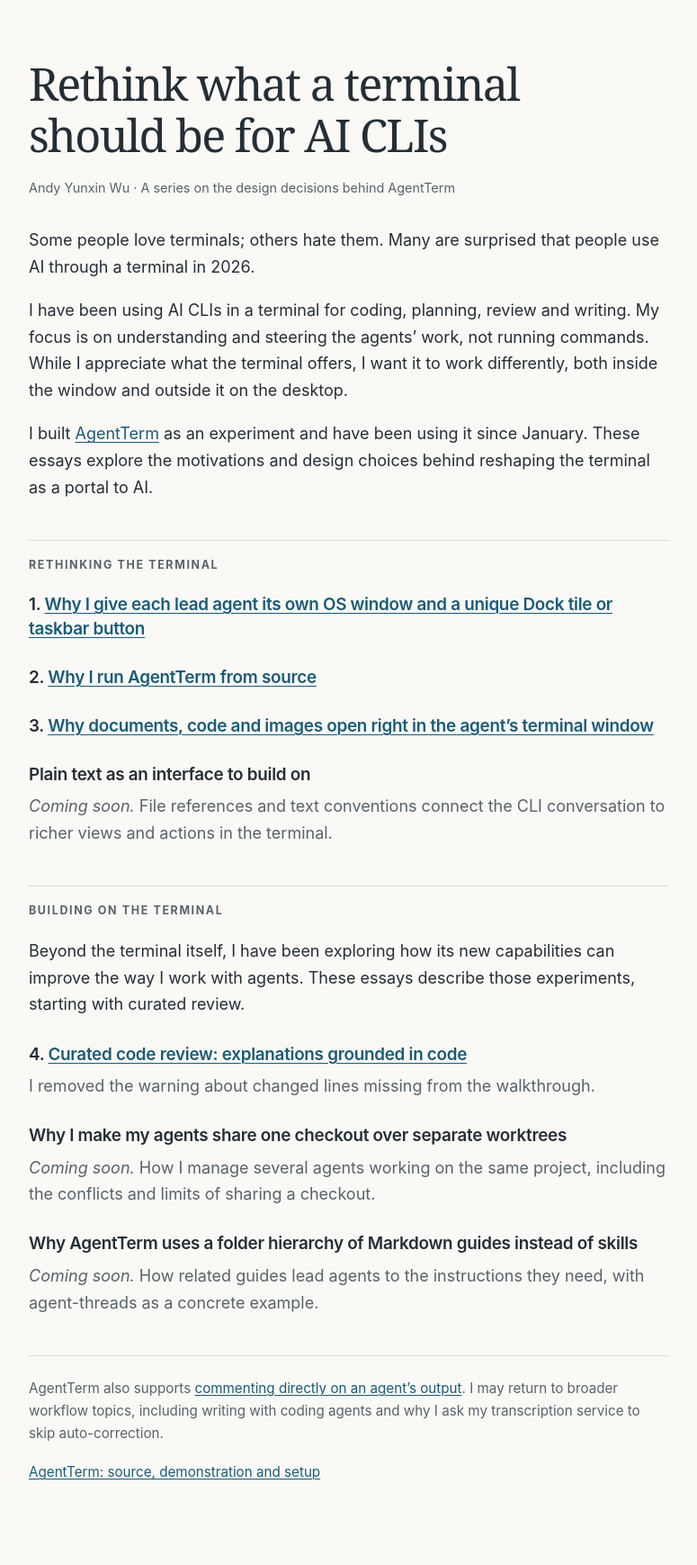
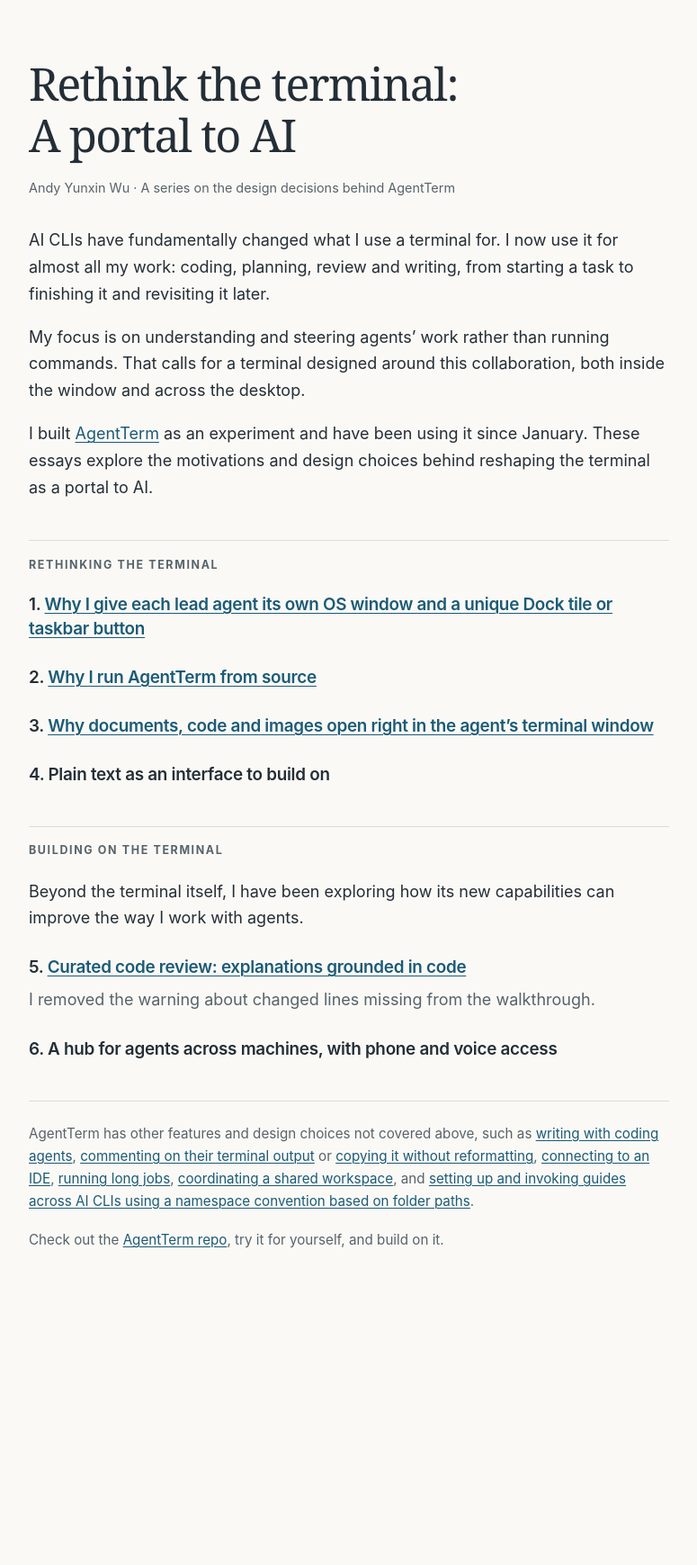
Before and after one commit to yunxin/rethink-terminal, a Jekyll site: the page built from index.md, in a window 1280 px wide. Shown: the whole page at 90% size, without its empty margins (252-1027 px from the left). Built offline with Jekyll 4.4.1, drawn with Linux system fonts in a browser that asks for light colours; our own code applies the rules of GitHub Pages for plain Markdown files; after the commit the page ends 1481 px from its top, so only the background shows below that.

Commit message:
Present the terminal as a portal to AI
Co-authored-by: Codex <noreply@openai.com>

```diff
--- a/_config.yml
+++ b/_config.yml
@@ -1,4 +1,4 @@
-title: Rethink what a terminal should be for AI CLIs
+title: "Rethink the terminal: A portal to AI"
 description: Essays by Andy Yunxin Wu on the motivations and design choices behind AgentTerm.
 url: https://yunxin.github.io
 baseurl: /rethink-terminal
--- a/index.md
+++ b/index.md
@@ -2,13 +2,13 @@
 layout: default
 ---
 
-# Rethink what a terminal should be for AI CLIs
+# Rethink the terminal: A portal to AI
 
 *Andy Yunxin Wu · A series on the design decisions behind AgentTerm*
 
-Some people love terminals; others hate them. Many are surprised that people use AI through a terminal in 2026.
+AI CLIs have fundamentally changed what I use a terminal for. I now use it for almost all my work: coding, planning, review and writing, from starting a task to finishing it and revisiting it later.
 
-I have been using AI CLIs in a terminal for coding, planning, review and writing. My focus is on understanding and steering the agents' work, not running commands. While I appreciate what the terminal offers, I want it to work differently, both inside the window and outside it on the desktop.
+My focus is on understanding and steering agents’ work rather than running commands. That calls for a terminal designed around this collaboration, both inside the window and across the desktop.
 
 I built [AgentTerm](https://github.com/albertwujj/agent-term#agentterm) as an experiment and have been using it since January. These essays explore the motivations and design choices behind reshaping the terminal as a portal to AI.
 
@@ -20,28 +20,20 @@ I built [AgentTerm](https://github.com/albertwujj/agent-term#agentterm) as an ex
 
 ### 3. [Why documents, code and images open right in the agent’s terminal window](https://github.com/albertwujj/agent-term/blob/main/essays/files-in-terminal.md)
 
-### Plain text as an interface to build on
-
-*Coming soon.* File references and text conventions connect the CLI conversation to richer views and actions in the terminal.
+### 4. Plain text as an interface to build on
 
 ## Building on the terminal
 
-Beyond the terminal itself, I have been exploring how its new capabilities can improve the way I work with agents. These essays describe those experiments, starting with curated review.
+Beyond the terminal itself, I have been exploring how its new capabilities can improve the way I work with agents.
 
-### 4. [Curated code review: explanations grounded in code](https://github.com/albertwujj/agent-term/blob/main/essays/curated-review.md)
+### 5. [Curated code review: explanations grounded in code](https://github.com/albertwujj/agent-term/blob/main/essays/curated-review.md)
 
 I removed the warning about changed lines missing from the walkthrough.
 
-### Why I make my agents share one checkout over separate worktrees
-
-*Coming soon.* How I manage several agents working on the same project, including the conflicts and limits of sharing a checkout.
-
-### Why AgentTerm uses a folder hierarchy of Markdown guides instead of skills
-
-*Coming soon.* How related guides lead agents to the instructions they need, with agent-threads as a concrete example.
+### 6. A hub for agents across machines, with phone and voice access
 
 ---
 
-AgentTerm also supports [commenting directly on an agent's output](https://github.com/albertwujj/agent-term/blob/main/docs/comment.md). I may return to broader workflow topics, including writing with coding agents and why I ask my transcription service to skip auto-correction.
+AgentTerm has other features and design choices not covered above, such as [writing with coding agents](https://github.com/albertwujj/agent-term/blob/main/docs/plan.md), [commenting on their terminal output](https://github.com/albertwujj/agent-term/blob/main/docs/comment.md) or [copying it without reformatting](https://github.com/albertwujj/agent-term/blob/main/docs/copy.md), [connecting to an IDE](https://github.com/albertwujj/agent-term/blob/main/docs/ide.md), [running long jobs](https://github.com/albertwujj/agent-term/blob/main/docs/jobs.md), [coordinating a shared workspace](https://github.com/albertwujj/agent-term/blob/main/docs/lock.md), and [setting up and invoking guides across AI CLIs using a namespace convention based on folder paths](https://github.com/albertwujj/agent-term/blob/main/docs/conventions.md#guides-across-cli-vendors).
 
-[AgentTerm: source, demonstration and setup](https://github.com/albertwujj/agent-term#agentterm)
+Check out the [AgentTerm repo](https://github.com/albertwujj/agent-term#agentterm), try it for yourself, and build on it.
```
Also changed, not shown: README.md.
